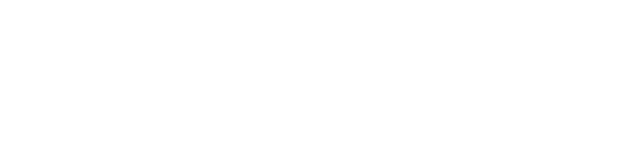
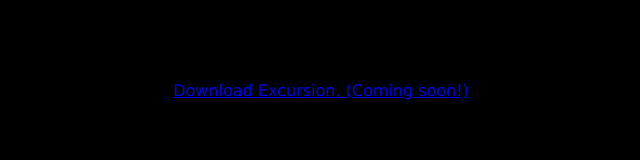
Before and after one commit to ogozalek/excursion, a plain HTML site: page index.html in a window 1280 px wide. Shown: the whole page, without its empty margins (319-959 px from the left). Drawn offline with Linux system fonts and the light colour scheme.

Commit message:
Added body style

```diff
--- a/index.html
+++ b/index.html
@@ -8,8 +8,8 @@
     <link rel="stylesheet" type="text/css" href="resources/css/style.css">
   </head>
 <body>
-<h1></h1>
-<p></p>
+<h1>Discover hidden places in the world around you</h1>
+<p><a href="#">Download Excursion. (Coming soon!)</a></p>
 
 </body>
 </html>
--- a/resources/css/style.css
+++ b/resources/css/style.css
@@ -0,0 +1,5 @@
+body {
+  background-color: #000000;
+  text-align: center;
+  font-family: Verdana, Geneva, Tahoma, sans-serif;
+}
```
